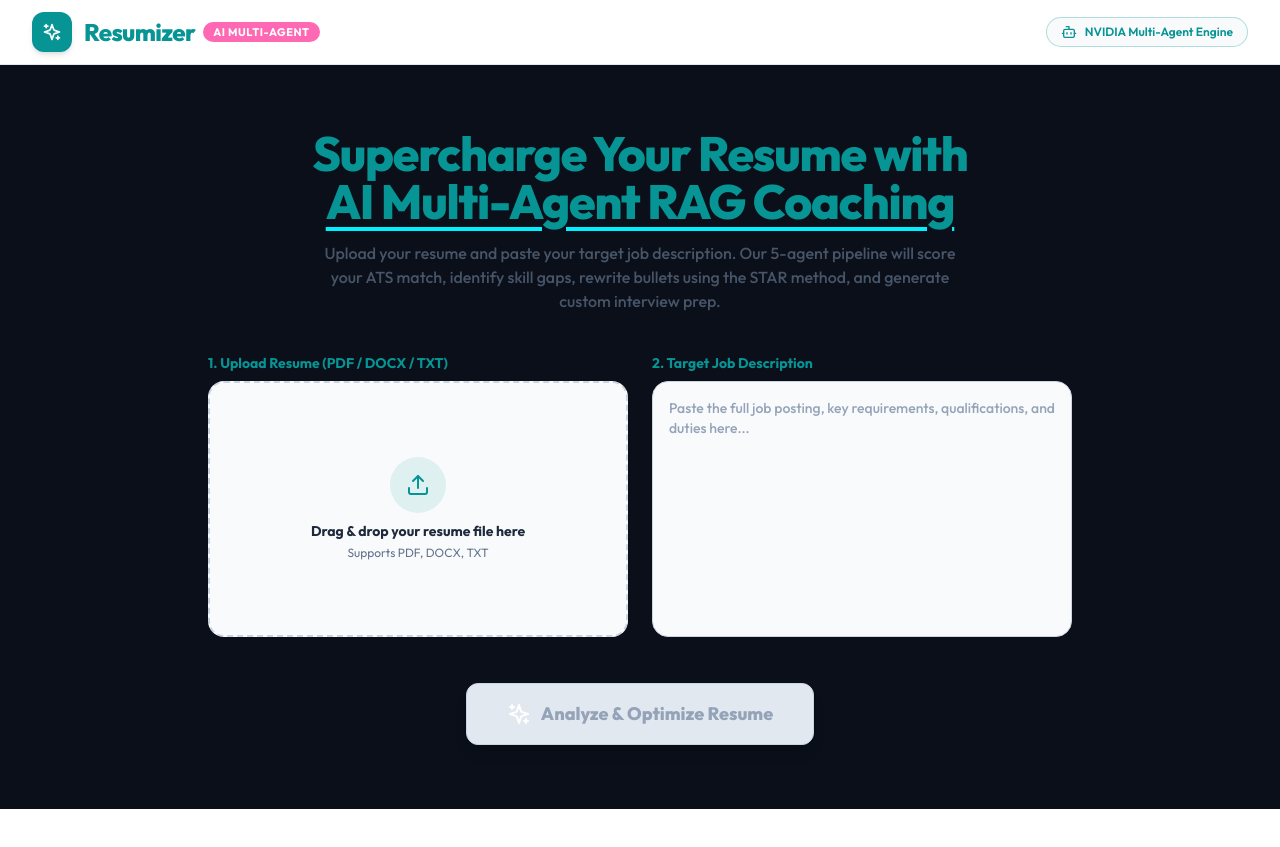
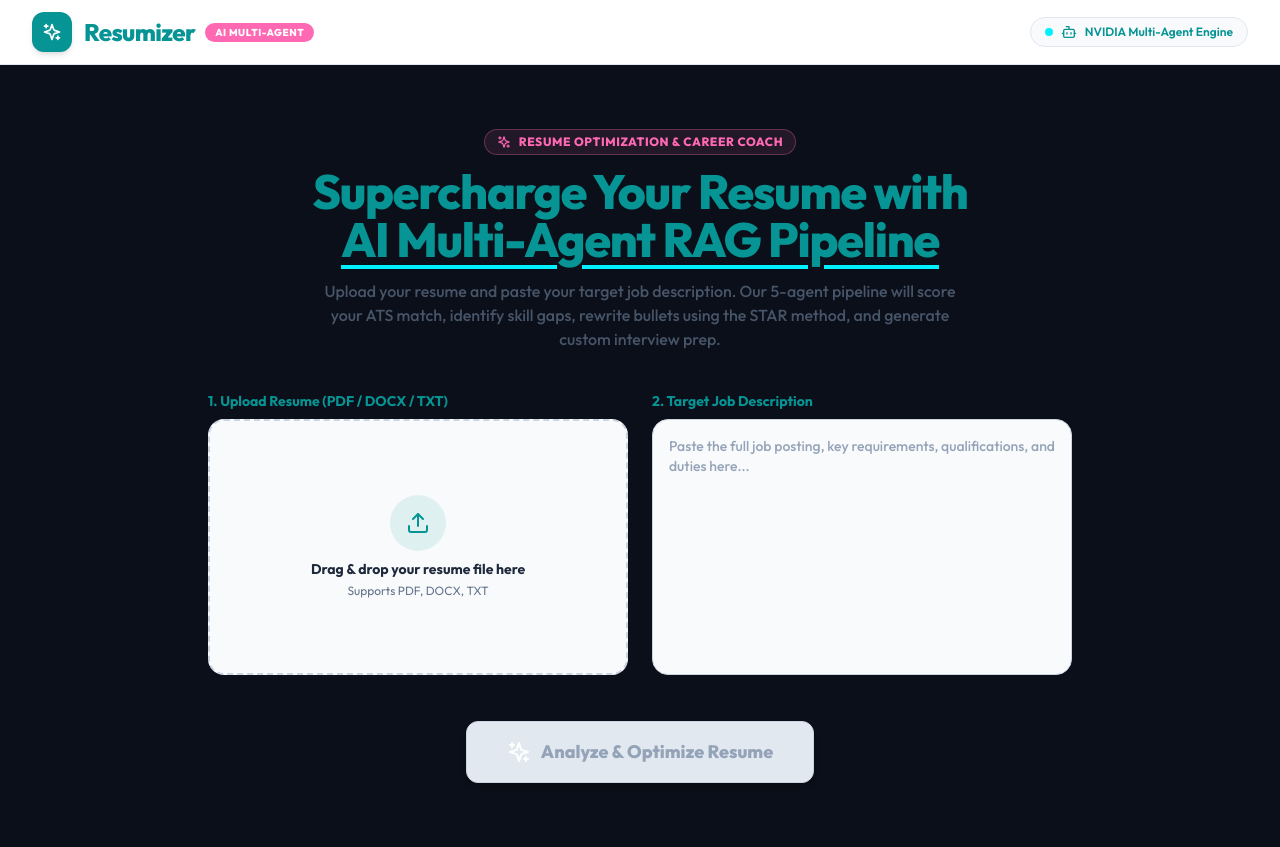
Before and after one commit to Retep-dev/Resumizer, a React (Vite) app in the folder frontend/: page / in a window 1280 px wide. Before the commit the page ends 809 px from the top, so only its background shows below. Built offline with nearby package versions, Linux system fonts and the light colour scheme.

Commit message:
UI Refinement: Re-balance 4-color palette with primary teal buttons, cyan active indicators, hot pink highlight pills, and white cards

```diff
--- a/frontend/src/components/CareerCoachChat.jsx
+++ b/frontend/src/components/CareerCoachChat.jsx
@@ -80,7 +80,7 @@ export default function CareerCoachChat({ sessionId }) {
             <div
               className={`h-7 w-7 rounded-lg flex items-center justify-center text-xs flex-shrink-0 font-bold ${
                 msg.role === 'user'
-                  ? 'bg-[#FF69B4] text-white'
+                  ? 'bg-[#069494] text-white'
                   : 'bg-[#069494] text-white'
               }`}
             >
@@ -90,7 +90,7 @@ export default function CareerCoachChat({ sessionId }) {
             <div
               className={`p-4 rounded-2xl text-xs leading-relaxed max-w-[85%] font-sans font-medium ${
                 msg.role === 'user'
-                  ? 'bg-[#FF69B4] text-white rounded-tr-none whitespace-pre-wrap font-semibold'
+                  ? 'bg-[#069494] text-white rounded-tr-none whitespace-pre-wrap font-semibold'
                   : 'bg-white border border-slate-200 text-slate-900 rounded-tl-none space-y-2 shadow-sm'
               }`}
             >
@@ -142,7 +142,7 @@ export default function CareerCoachChat({ sessionId }) {
           className={`p-2.5 rounded-xl transition font-bold ${
             !input.trim() || loading
               ? 'bg-slate-200 text-slate-400 cursor-not-allowed'
-              : 'solid-button-primary'
+              : 'btn-primary'
           }`}
         >
           <Send className="h-4 w-4" />
--- a/frontend/src/components/FileUploader.jsx
+++ b/frontend/src/components/FileUploader.jsx
@@ -28,10 +28,15 @@ export default function FileUploader({ onAnalyze, isLoading, error }) {
   return (
     <div className="w-full max-w-4xl mx-auto py-3 sm:py-8 px-3 sm:px-4 overflow-x-hidden">
       <div className="text-center mb-6 sm:mb-10 w-full">
+        <div className="inline-flex items-center space-x-2 px-3 py-1 rounded-full bg-[#FF69B4]/10 border border-[#FF69B4]/30 text-[#FF69B4] text-xs font-extrabold uppercase tracking-wider mb-3">
+          <Sparkles className="h-3.5 w-3.5" />
+          <span>Resume Optimization & Career Coach</span>
+        </div>
+
         <h1 className="text-2xl sm:text-4xl md:text-5xl font-extrabold tracking-tight text-[#069494] mb-3 sm:mb-4 leading-tight break-words max-w-full">
           Supercharge Your Resume with <br className="hidden sm:inline" />
           <span className="text-[#069494] underline decoration-[#00F0FF] decoration-4 underline-offset-8">
-            AI Multi-Agent RAG Coaching
+            AI Multi-Agent RAG Pipeline
           </span>
         </h1>
         <p className="text-slate-600 text-xs sm:text-base leading-relaxed max-w-2xl mx-auto px-1 break-words font-medium">
@@ -110,15 +115,15 @@ export default function FileUploader({ onAnalyze, isLoading, error }) {
           </div>
         </div>
 
-        {/* Submit CTA (Hot Pink #FF69B4 per palette) */}
+        {/* Submit CTA (Primary Teal #069494 with Accent Hover) */}
         <div className="flex justify-center pt-2 sm:pt-4 w-full">
           <button
             type="submit"
             disabled={!file || !jobDescription.trim() || isLoading}
-            className={`w-full sm:w-auto px-8 sm:px-10 py-3.5 sm:py-4 rounded-xl font-extrabold text-xs sm:text-lg flex items-center justify-center space-x-2.5 transition-all shadow-lg ${
+            className={`w-full sm:w-auto px-8 sm:px-10 py-3.5 sm:py-4 rounded-xl font-extrabold text-xs sm:text-lg flex items-center justify-center space-x-2.5 transition-all shadow-md ${
               !file || !jobDescription.trim() || isLoading
                 ? 'bg-slate-200 text-slate-400 cursor-not-allowed border border-slate-300'
-                : 'solid-button-accent'
+                : 'btn-primary'
             }`}
           >
             {isLoading ? (
--- a/frontend/src/components/Navbar.jsx
+++ b/frontend/src/components/Navbar.jsx
@@ -9,18 +9,19 @@ export default function Navbar({ onReset }) {
           <div className="h-10 w-10 rounded-xl bg-[#069494] flex items-center justify-center shadow-md">
             <Sparkles className="h-5 w-5 text-white" />
           </div>
-          <div className="flex items-center space-x-2">
+          <div className="flex items-center space-x-2.5">
             <span className="text-2xl font-extrabold text-[#069494] tracking-tight">
               Resumizer
             </span>
-            <span className="hidden sm:inline-block px-2.5 py-0.5 rounded-full bg-[#FF69B4] text-white text-[11px] font-bold uppercase tracking-wider">
+            <span className="hidden sm:inline-block px-2.5 py-0.5 rounded-full bg-[#FF69B4] text-white text-[10px] font-extrabold uppercase tracking-wider">
               AI Multi-Agent
             </span>
           </div>
         </div>
 
         <div className="flex items-center space-x-4">
-          <div className="hidden md:flex items-center space-x-2 px-3.5 py-1.5 rounded-full bg-slate-50 border border-[#069494]/30 text-xs font-semibold text-[#069494]">
+          <div className="hidden md:flex items-center space-x-2 px-3.5 py-1.5 rounded-full bg-slate-50 border border-slate-200 text-xs font-semibold text-[#069494]">
+            <span className="h-2 w-2 rounded-full bg-[#00F0FF] animate-pulse"></span>
             <Bot className="h-4 w-4 text-[#069494]" />
             <span>NVIDIA Multi-Agent Engine</span>
           </div>
@@ -28,7 +29,7 @@ export default function Navbar({ onReset }) {
           {onReset && (
             <button
               onClick={onReset}
-              className="flex items-center space-x-1.5 px-3 py-1.5 text-xs font-bold text-[#069494] bg-slate-100 hover:bg-[#00F0FF]/20 rounded-lg border border-[#069494] transition"
+              className="flex items-center space-x-1.5 px-3 py-1.5 text-xs font-bold text-[#069494] bg-white hover:bg-[#00F0FF]/10 rounded-lg border border-[#069494] transition shadow-sm"
             >
               <RotateCcw className="h-3.5 w-3.5" />
               <span>New Analysis</span>
--- a/frontend/src/components/RewriteDiffView.jsx
+++ b/frontend/src/components/RewriteDiffView.jsx
@@ -26,7 +26,7 @@ export default function RewriteDiffView({ rewriteReport }) {
 
       {/* Tailored Professional Summary */}
       {rewriteReport.tailored_summary && (
-        <div className="p-4 rounded-2xl bg-[#00F0FF]/10 border border-[#00F0FF]/40 space-y-2">
+        <div className="p-4 rounded-2xl bg-[#00F0FF]/15 border border-[#00F0FF]/40 space-y-2">
           <div className="flex items-center space-x-2 text-[#069494] font-extrabold text-xs uppercase tracking-wider">
             <Sparkles className="h-4 w-4 text-[#069494]" />
             <span>Tailored Professional Summary</span>
@@ -78,7 +78,7 @@ export default function RewriteDiffView({ rewriteReport }) {
                           )}
                         </button>
                       </div>
-                      <p className="text-xs text-slate-900 font-bold leading-relaxed bg-[#00F0FF]/15 p-3 rounded-xl border border-[#00F0FF]/40">
+                      <p className="text-xs text-slate-900 font-bold leading-relaxed bg-[#00F0FF]/20 p-3 rounded-xl border border-[#00F0FF]/50">
                         {bullet.rewritten_bullet}
                       </p>
                       {bullet.added_keywords?.length > 0 && (
--- a/frontend/src/components/SkillGapView.jsx
+++ b/frontend/src/components/SkillGapView.jsx
@@ -84,14 +84,14 @@ export default function SkillGapView({ skillGap }) {
         </div>
       </div>
 
-      {/* Priority Recommendations */}
+      {/* Priority Recommendations (Accent #00F0FF background) */}
       {skillGap.priority_skill_recommendations?.length > 0 && (
-        <div className="p-4 rounded-2xl bg-[#00F0FF]/15 border border-[#00F0FF]">
+        <div className="p-4 rounded-2xl bg-[#00F0FF]/15 border border-[#00F0FF]/50">
           <div className="flex items-center space-x-2 mb-2">
             <Lightbulb className="h-4 w-4 text-[#069494]" />
             <h4 className="font-extrabold text-sm text-[#069494]">Priority Skill Recommendations</h4>
           </div>
-          <ul className="space-y-1 text-xs text-slate-700 font-semibold list-disc list-inside">
+          <ul className="space-y-1 text-xs text-slate-800 font-semibold list-disc list-inside">
             {skillGap.priority_skill_recommendations.map((rec, i) => (
               <li key={i}>{rec}</li>
             ))}
--- a/frontend/src/index.css
+++ b/frontend/src/index.css
@@ -21,27 +21,28 @@ html, body {
   .card-panel {
     background-color: #FFFFFF;
     border: 1px solid #e2e8f0;
-    box-shadow: 0 4px 20px -2px rgba(6, 148, 148, 0.08);
+    box-shadow: 0 4px 20px -2px rgba(6, 148, 148, 0.05);
   }
 
-  .solid-button-accent {
-    background-color: #FF69B4;
-    color: #FFFFFF;
-    transition: all 0.2s ease;
-  }
-  .solid-button-accent:hover {
-    background-color: #e0559d;
-    box-shadow: 0 4px 14px rgba(255, 105, 180, 0.4);
-  }
-
-  .solid-button-primary {
+  .btn-primary {
     background-color: #069494;
     color: #FFFFFF;
     transition: all 0.2s ease;
   }
-  .solid-button-primary:hover {
+  .btn-primary:hover {
     background-color: #057a7a;
-    box-shadow: 0 4px 14px rgba(6, 148, 148, 0.3);
+    box-shadow: 0 4px 12px rgba(6, 148, 148, 0.25);
+  }
+
+  .btn-accent {
+    background-color: #00F0FF;
+    color: #0f172a;
+    font-weight: 700;
+    transition: all 0.2s ease;
+  }
+  .btn-accent:hover {
+    background-color: #00d8e6;
+    box-shadow: 0 4px 12px rgba(0, 240, 255, 0.3);
   }
 }
 
```
Also changed, not shown: frontend/src/components/ATSScoreCard.jsx (+5 -5 lines).
